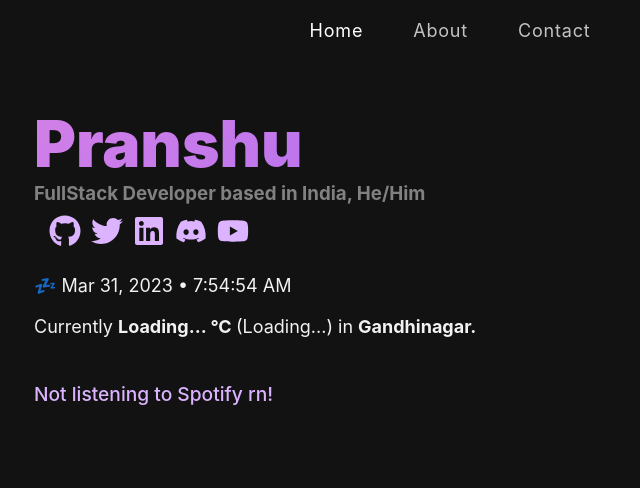
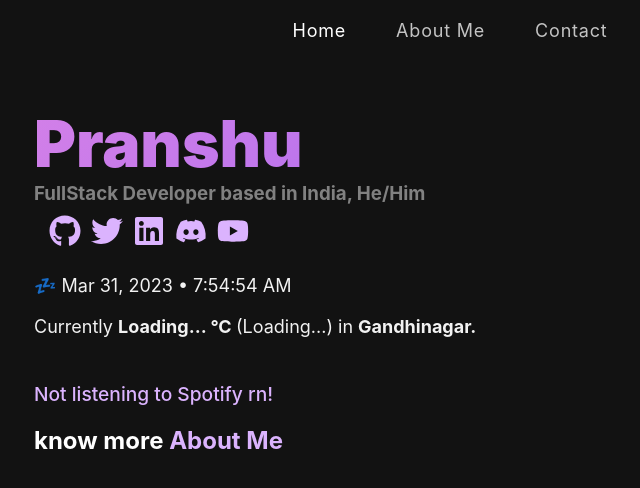
Before and after one commit to pranshu05/pranshu05.vercel.app, a React (Create React App) app: page / in a window 1280 px wide. Shown: the top 488 px of the page, without its empty margins (190-830 px from the left). Built offline with nearby package versions, Linux system fonts and the light colour scheme; no server answers.

Commit message:
lil update

```diff
--- a/src/Pages/AboutMePage.js
+++ b/src/Pages/AboutMePage.js
@@ -11,6 +11,9 @@ export const AboutMePage = () => {
         <div>
             <NavBar />
             <div className="about-me-page-cont">
+                <p className="go-back-home">
+                    &larr; Go back <Link to="/">home.</Link>
+                </p>
                 <h1>About</h1>
                 <img
                     src="https://user-images.githubusercontent.com/70943732/229968644-a98f6144-2a8d-4fed-bf11-655ac1f84fa6.png"
--- a/src/components/Home.js
+++ b/src/components/Home.js
@@ -2,6 +2,7 @@ import { useState, useEffect } from 'react'
 import { TimeStatus } from '../APIs/TimeStatusAPI'
 import { SpotifyPlayer } from './Spotify'
 import { getWeatherIcon } from '../APIs/WeatherIconsAPI'
+import { Link } from 'react-router-dom'
 import {
     FaGithub,
     FaLinkedin,
@@ -59,6 +60,10 @@ export const Home = () => {
             </p>
             <br />
             <SpotifyPlayer />
+            <br />
+            <h2>
+                know more <Link to="/about">About Me</Link>
+            </h2>
         </div>
     )
 }
--- a/src/components/NavBar.js
+++ b/src/components/NavBar.js
@@ -58,7 +58,7 @@ export const NavBar = () => {
                             }
                             onClick={() => setActiveLink('about')}
                         >
-                            About
+                            About Me
                         </Nav.Link>
                         <Nav.Link
                             as={Link}
```
